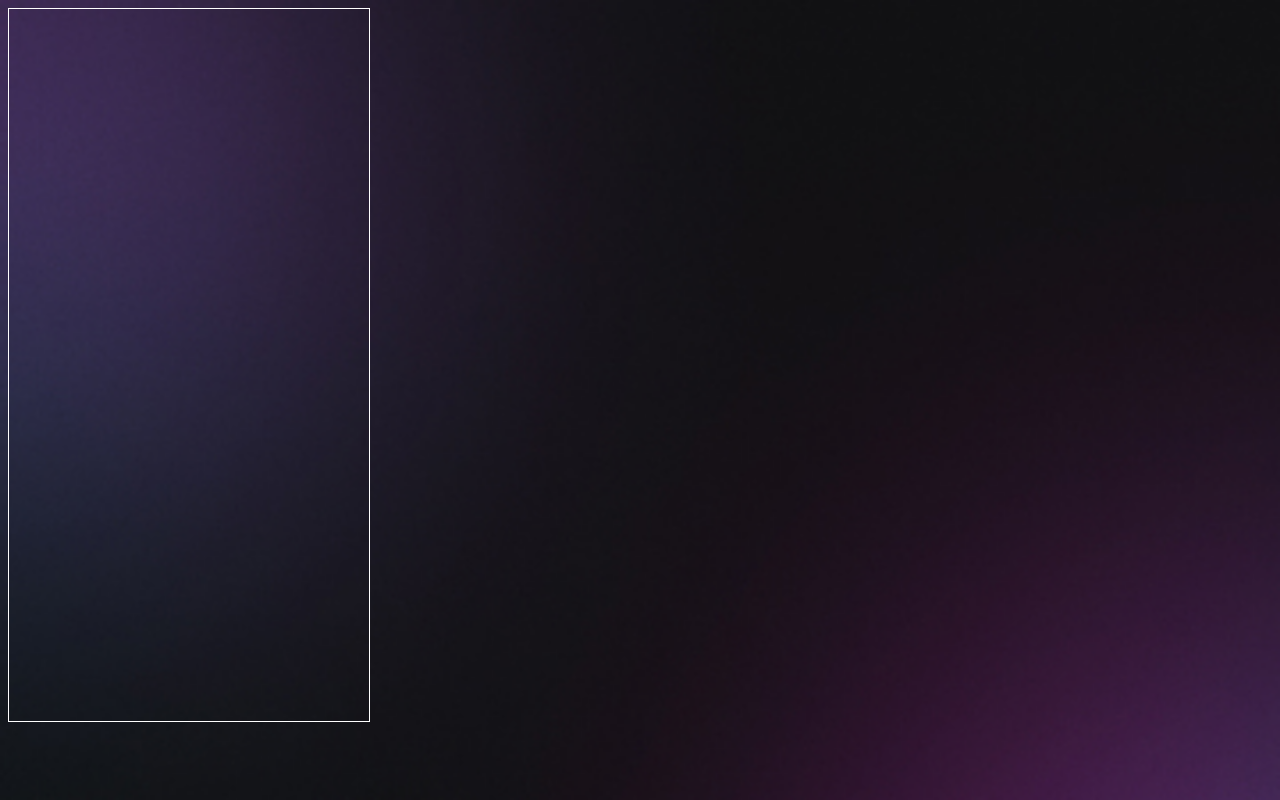
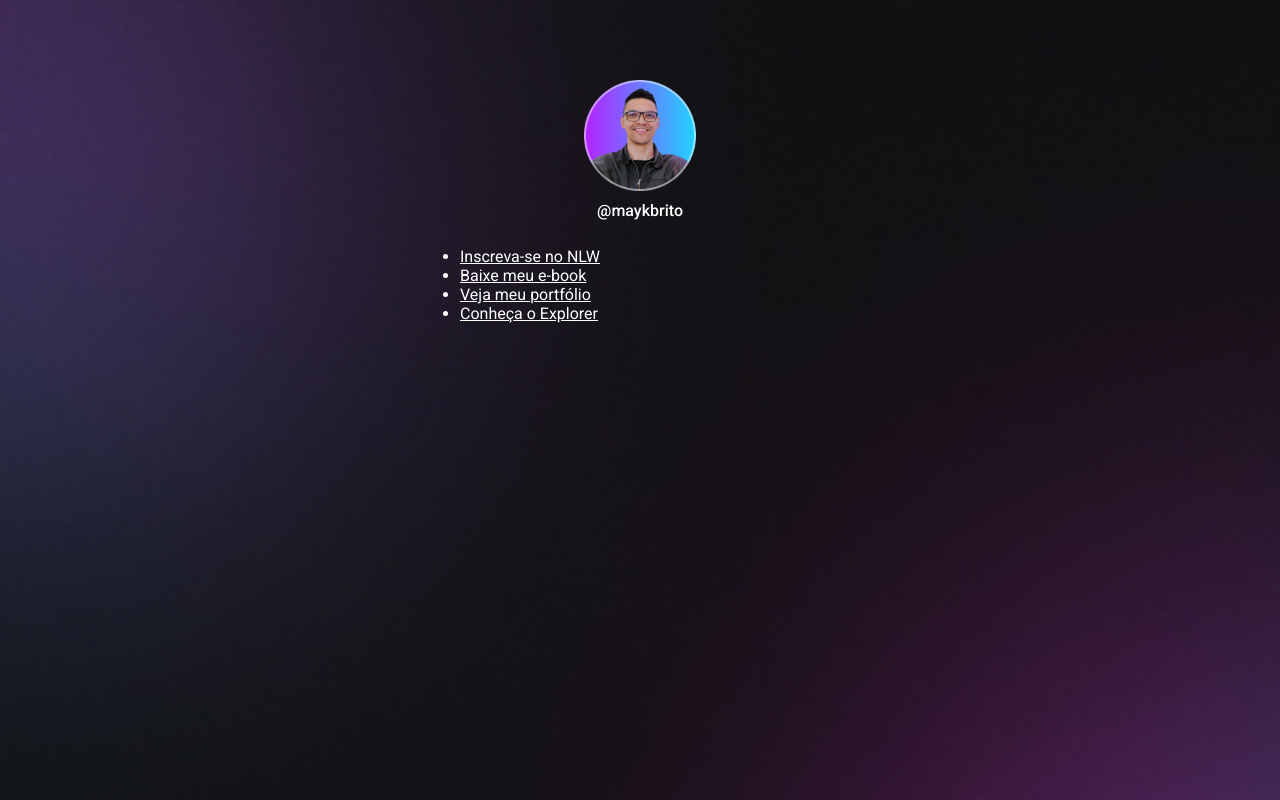
Before and after one commit to SK3010z/estudos-rocketseat, a plain HTML site: page index.html in a window 1280 px wide. Drawn offline with Linux system fonts and the light colour scheme.

Commit message:
foto de perfil e links

```diff
--- a/index.html
+++ b/index.html
@@ -1,12 +1,42 @@
 <!DOCTYPE html>
 <html lang="pt-br">
   <head>
+    <link rel="preconnect" href="https://fonts.googleapis.com" />
+    <link rel="preconnect" href="https://fonts.gstatic.com" crossorigin />
+    <link
+      href="https://fonts.googleapis.com/css2?family=Roboto:ital,wght@0,100;0,300;0,400;0,500;0,700;0,900;1,100;1,300;1,400;1,500;1,700&display=swap"
+      rel="stylesheet"
+    />
     <meta charset="UTF-8" />
     <meta name="viewport" content="width=device-width, initial-scale=1.0" />
     <link rel="stylesheet" href="style.css" />
     <title>Document</title>
   </head>
   <body>
-    <div id="container"></div>
+    <div id="container">
+      <div id="profile">
+        <img
+          src="assets/avatar.png"
+          alt="Foto de Mayk Brito sorrindo, usando óculos, casaco e blusa preta e fundo roxo e azul"
+        />
+        <p>@maykbrito</p>
+      </div>
+      <ul>
+        <li>
+          <a href="#">Inscreva-se no NLW</a>
+        </li>
+        <li>
+          <a href="#">Baixe meu e-book</a>
+        </li>
+        <li>
+          <a href="https://github.com/maykbrito">Veja meu portfólio</a>
+        </li>
+        <li>
+          <a href="https://rocketseat.com.br/explorer" target="_blank">Conheça o Explorer</a>
+        </li>
+
+
+      </ul>
+    </div>
   </body>
 </html>
--- a/style.css
+++ b/style.css
@@ -1,3 +1,8 @@
+*{
+    margin: 0;
+    padding: 0;
+    box-sizing: border-box;
+}
 body{
     /* background-image: url(assets/bg-mobile.jpg);
     background-repeat: no-repeat;
@@ -7,10 +12,28 @@ body{
     background: url(assets/bg-mobile.jpg) no-repeat top center/cover;
 
 }
+body *{
+    font-family: 'Roboto', sans-serif;
+    color: #fff;
+}
 
 #container{
     width: 360px;
     height: 712px;
-    border: 1px solid #fff;
-
+    /* border: 1px solid #fff; */
+    margin: 56px auto 0px;
 }
+#profile{
+    text-align: center;
+    padding: 24px;
+}
+#profile img{
+    width: 112px;
+    display: block;
+    margin: auto;
+}
+#profile p{
+    font-weight: 500;
+    line-height: 24px;
+    margin-top: 8px;
+}
```
